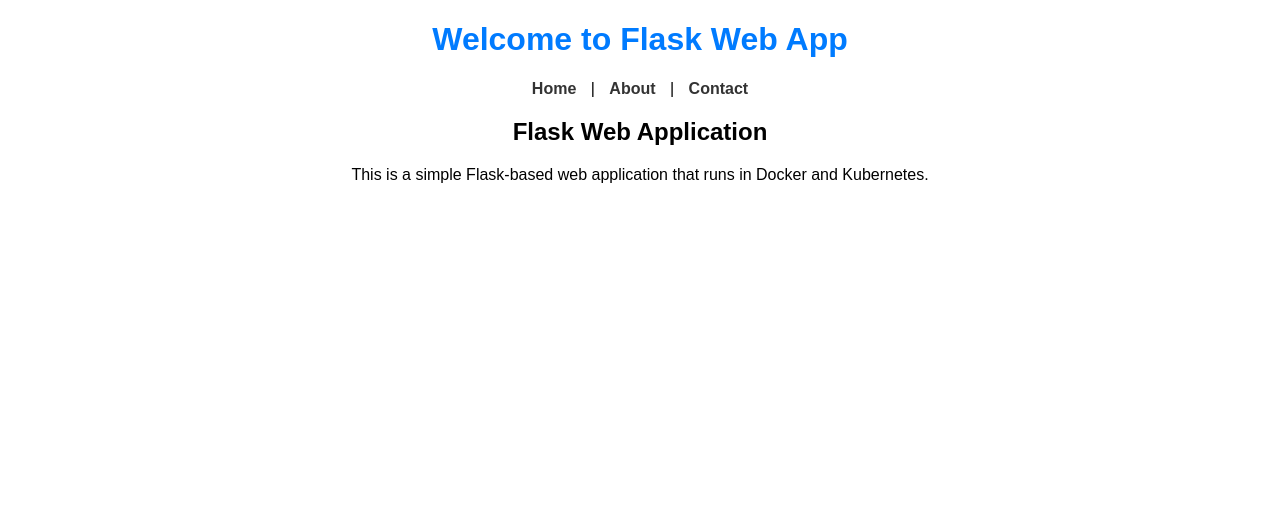
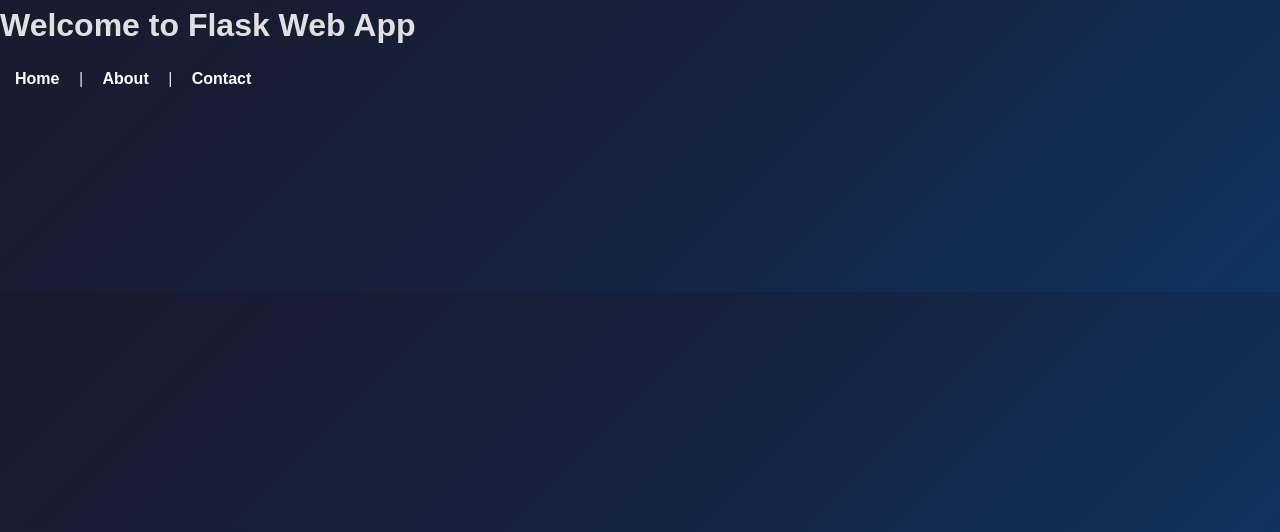
Before and after one commit to Kiranrakh/Demo-Python-Web-Project-, a Flask app: page / in a window 1280 px wide. Shown: the top 532 px of the page. Run offline with Flask 3, Linux system fonts and the light colour scheme.

Commit message:
Update styles.css

```diff
--- a/static/styles.css
+++ b/static/styles.css
@@ -1,34 +1,148 @@
+/* General Styles */
+* {
+    margin: 0;
+    padding: 0;
+    box-sizing: border-box;
+    scroll-behavior: smooth;
+}
 body {
-    font-family: Arial, sans-serif;
-    text-align: center;
+    font-family: 'Poppins', sans-serif;
+    background: linear-gradient(135deg, #1a1a2e, #16213e, #0f3460);
+    color: #e0e0e0;
+    line-height: 1.6;
 }
 
-h1 {
-    color: #007bff;
+/* Container */
+.container {
+    width: 90%;
+    max-width: 1200px;
+    margin: auto;
+    padding: 20px;
 }
 
+/* Header */
+.header {
+    background: linear-gradient(135deg, #00c6ff, #0072ff);
+    color: white;
+    text-align: center;
+    padding: 60px 20px;
+    border-bottom-left-radius: 50px;
+    border-bottom-right-radius: 50px;
+    box-shadow: 0px 4px 15px rgba(0, 0, 0, 0.3);
+}
+.header h1 {
+    font-size: 3rem;
+    animation: fadeInDown 1s ease-in-out;
+}
+.header p {
+    font-size: 1.2rem;
+    font-weight: 300;
+}
+
+/* Navigation */
 nav {
+    margin-top: 15px;
+}
+nav a {
+    color: white;
+    text-decoration: none;
+    font-weight: 600;
+    margin: 0 15px;
+    transition: color 0.3s ease-in-out;
+}
+nav a:hover {
+    color: #ffeb3b;
+}
+
+/* Sections */
+section {
+    padding: 50px 0;
+    opacity: 0;
+    transform: translateY(50px);
+    transition: all 0.6s ease-in-out;
+}
+.visible {
+    opacity: 1 !important;
+    transform: translateY(0) !important;
+}
+h2 {
+    font-size: 2rem;
+    border-bottom: 3px solid #00d4ff;
+    display: inline-block;
     margin-bottom: 20px;
 }
 
-nav a {
-    text-decoration: none;
-    margin: 0 10px;
-    color: #333;
-    font-weight: bold;
+/* Cards */
+.card {
+    background: rgba(255, 255, 255, 0.1);
+    padding: 20px;
+    border-radius: 15px;
+    margin: 15px 0;
+    backdrop-filter: blur(15px);
+    box-shadow: 0px 4px 15px rgba(0, 123, 255, 0.2);
+    transition: transform 0.3s ease-in-out;
+}
+.card:hover {
+    transform: scale(1.05);
+    box-shadow: 0px 6px 20px rgba(0, 123, 255, 0.5);
+}
+.card ul {
+    list-style-type: none;
+}
+.card ul li {
+    padding: 5px 0;
 }
 
-form input, form textarea {
-    display: block;
-    width: 80%;
-    margin: 10px auto;
-    padding: 8px;
+/* Buttons */
+.contact-btn {
+    display: inline-block;
+    padding: 15px 30px;
+    background: linear-gradient(90deg, #ff416c, #ff4b2b);
+    color: white;
+    text-decoration: none;
+    border-radius: 30px;
+    font-weight: 600;
+    font-size: 1.1rem;
+    transition: all 0.3s ease;
+    box-shadow: 0px 4px 15px rgba(255, 65, 108, 0.5);
+}
+.contact-btn:hover {
+    background: linear-gradient(90deg, #ff4b2b, #ff416c);
+    transform: translateY(-3px);
+    box-shadow: 0px 6px 20px rgba(255, 65, 108, 0.7);
 }
 
-button {
-    background: #007bff;
+/* Footer */
+.footer {
+    background-color: #111;
     color: white;
-    padding: 10px;
-    border: none;
-    cursor: pointer;
+    text-align: center;
+    padding: 15px 0;
+    margin-top: 20px;
 }
+
+/* Animations */
+@keyframes fadeInDown {
+    from {
+        opacity: 0;
+        transform: translateY(-20px);
+    }
+    to {
+        opacity: 1;
+        transform: translateY(0);
+    }
+}
+
+/* Responsive */
+@media (max-width: 768px) {
+    .header h1 {
+        font-size: 2.5rem;
+    }
+    .header p {
+        font-size: 1rem;
+    }
+    nav a {
+        display: block;
+        margin: 5px 0;
+    }
+}
```
